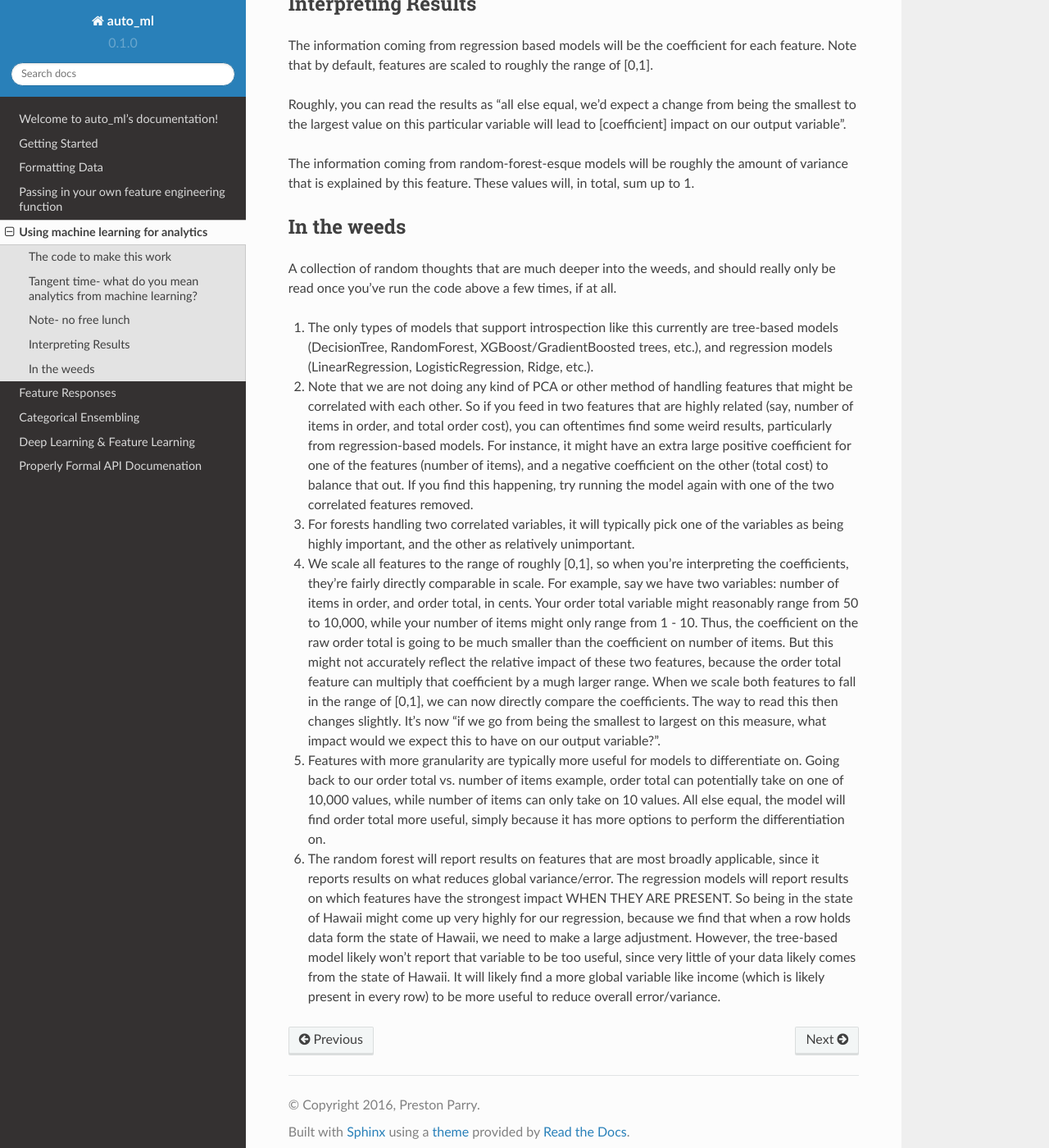
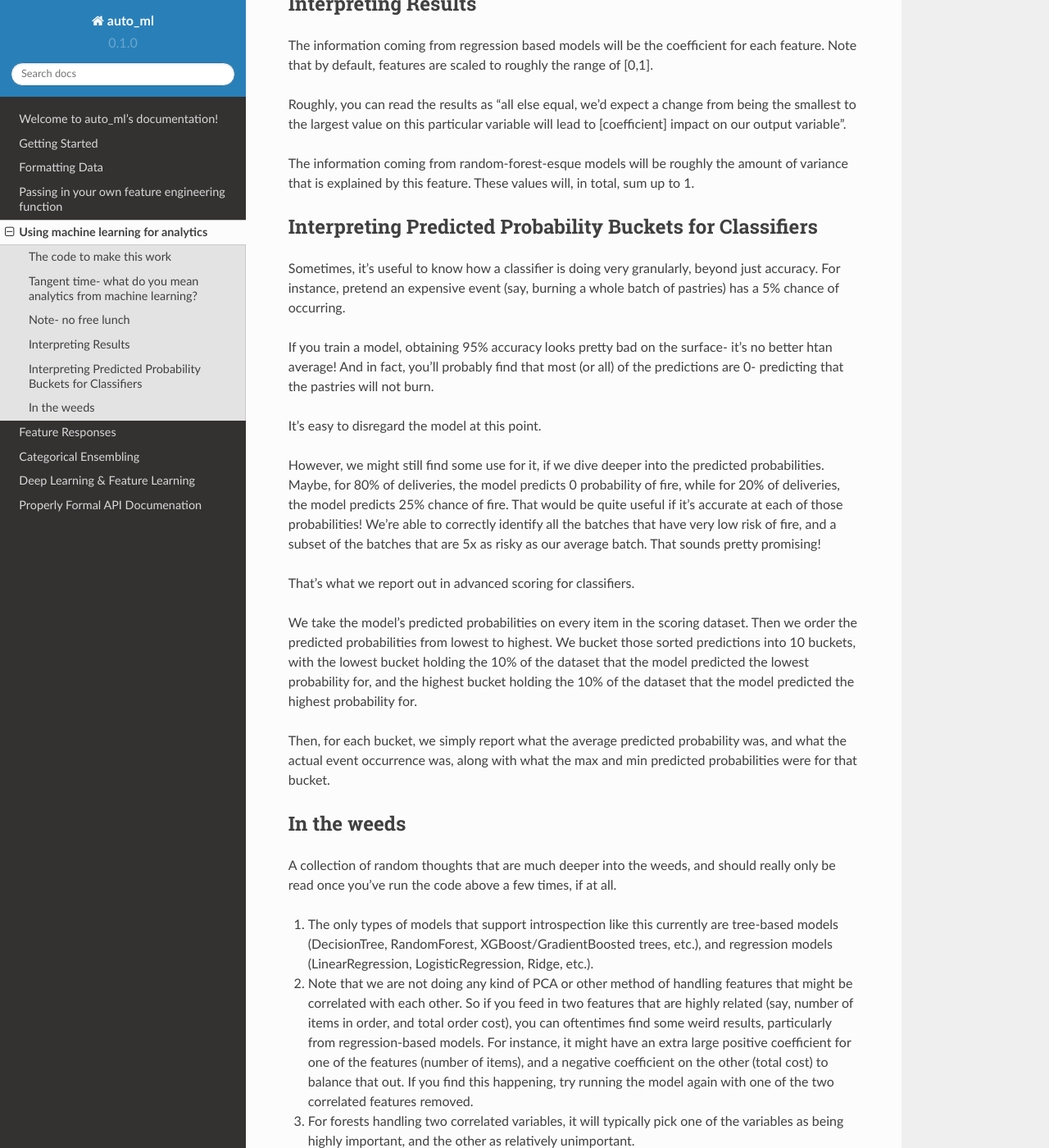
Before and after one commit to ClimbsRocks/auto_ml, a Sphinx documentation site: the page built from docs/source/analytics.rst, in a window 1280 px wide and 1400 px high, scrolled down 1780 px. Shown: the whole window at 82% size. Built offline with Sphinx 7.4.7 and the Read the Docs theme 2.0.0, drawn with Linux system fonts in a browser that asks for light colours.

Commit message:
adds extended description on the bucketed probability scoring for classifiers

```diff
--- a/docs/source/analytics.rst
+++ b/docs/source/analytics.rst
@@ -65,6 +65,25 @@ Roughly, you can read the results as "all else equal, we'd expect a change from
 The information coming from random-forest-esque models will be roughly the amount of variance that is explained by this feature. These values will, in total, sum up to 1.
 
 
+Interpreting Predicted Probability Buckets for Classifiers
+----------------------------------------------------------
+
+Sometimes, it's useful to know how a classifier is doing very granularly, beyond just accuracy. For instance, pretend an expensive event (say, burning a whole batch of pastries) has a 5% chance of occurring.
+
+If you train a model, obtaining 95% accuracy looks pretty bad on the surface- it's no better htan average! And in fact, you'll probably find that most (or all) of the predictions are 0- predicting that the pastries will not burn.
+
+It's easy to disregard the model at this point.
+
+However, we might still find some use for it, if we dive deeper into the predicted probabilities. Maybe, for 80% of deliveries, the model predicts 0 probability of fire, while for 20% of deliveries, the model predicts 25% chance of fire. That would be quite useful if it's accurate at each of those probabilities! We're able to correctly identify all the batches that have very low risk of fire, and a subset of the batches that are 5x as risky as our average batch. That sounds pretty promising!
+
+That's what we report out in advanced scoring for classifiers.
+
+We take the model's predicted probabilities on every item in the scoring dataset. Then we order the predicted probabilities from lowest to highest. We bucket those sorted predictions into 10 buckets, with the lowest bucket holding the 10% of the dataset that the model predicted the lowest probability for, and the highest bucket holding the 10% of the dataset that the model predicted the highest probability for.
+
+Then, for each bucket, we simply report what the average predicted probability was, and what the actual event occurrence was, along with what the max and min predicted probabilities were for that bucket.
+
+
+
 In the weeds
 ------------
 
```
